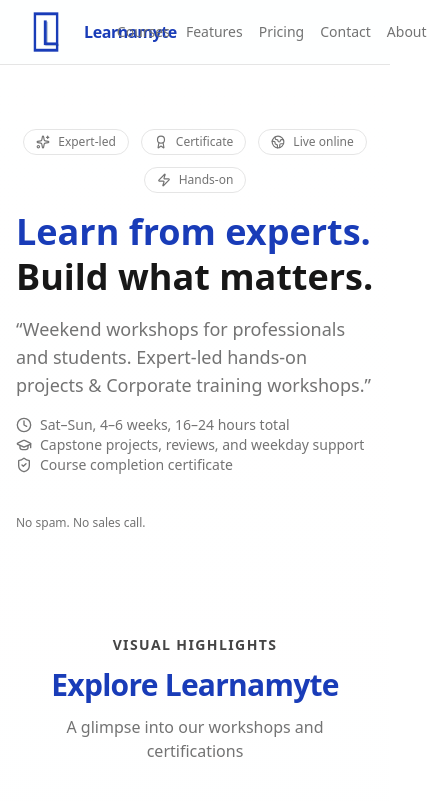
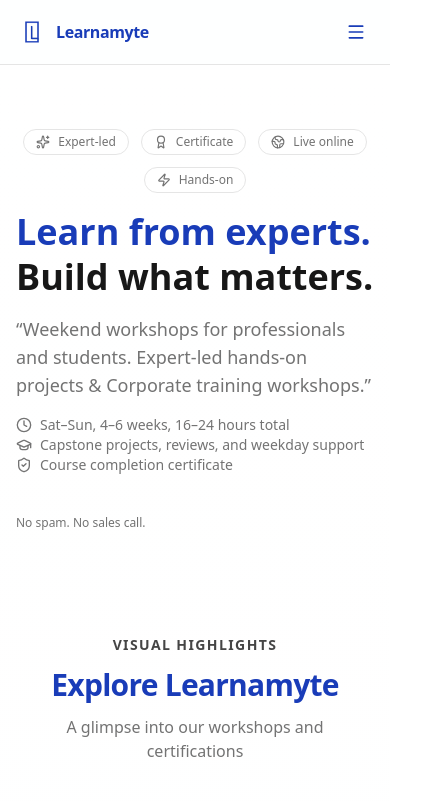
Before and after one commit to Devputra/learnamyte-site, a Next.js app: page / in a window 390 px wide. Shown: the top 801 px of the page, 427 px wide, since content can reach past the window. Built offline with nearby package versions, Linux system fonts and the light colour scheme.

Commit message:
Contact and header UI updated

```diff
--- a/src/components/LearnamyteLanding.tsx
+++ b/src/components/LearnamyteLanding.tsx
@@ -7,7 +7,7 @@
   BookOpen, CalendarDays, Users, Sparkles,
   CheckCircle2, Mail, ArrowRight, BarChart3,
   Quote, Clock, GraduationCap, ShieldCheck,
-  Phone
+  Phone, Menu, X,
 } from "lucide-react";
 
 import { Button } from "@/components/ui/button";
@@ -40,6 +40,7 @@
   const [leadPhone, setLeadPhone] = useState("");
   const [leadMsg, setLeadMsg] = useState<string | null>(null);
   const [leadBusy, setLeadBusy] = useState(false);
+  const [mobileOpen, setMobileOpen] = useState(false);
 
   function isApiResponse(x: unknown): x is ApiResponse {
     return typeof x === "object" && x !== null && "ok" in x && typeof (x as { ok: unknown }).ok === "boolean";
@@ -216,21 +217,87 @@
 <header className="sticky top-0 z-40 w-full border-b bg-background/70 backdrop-blur supports-[backdrop-filter]:bg-background/50" role="banner">
   <Container>
     <div className="flex h-16 items-center justify-between">
-            <Anchor href="/" className="flex items-center gap-2 font-bold tracking-tight" aria-label="Learnamyte home">
-              <img src="/Official_Logo.png" alt="Learnamyte Logo" className="h-15 w-15 object-contain" />
-              Learnamyte
+      {/* Logo */}
+      <Anchor
+        href="/"
+        className="flex items-center gap-2 font-bold tracking-tight"
+        aria-label="Learnamyte home"
+      >
+        <img
+          src="/Official_Logo.png"
+          alt="Learnamyte Logo"
+          className="h-8 w-8 object-contain"
+        />
+        <span className="text-base sm:text-lg">Learnamyte</span>
       </Anchor>
-            <nav className="flex items-center gap-4 text-sm" aria-label="Primary">
-              <a href="#catalog" className="text-sm text-muted-foreground hover:text-foreground">Courses</a>
-              <a href="#features" className="text-sm text-muted-foreground hover:text-foreground">Features</a>
-              <a href="#pricing" className="text-sm text-muted-foreground hover:text-foreground">Pricing</a>
-              <a href="#about" className="text-sm text-muted-foreground hover:text-foreground">Contact</a>
-              <a href="#about" className="text-sm text-muted-foreground hover:text-foreground">About</a>
+
+      {/* Desktop nav */}
+      <nav className="hidden items-center gap-4 text-sm md:flex" aria-label="Primary">
+        <a href="#catalog" className="text-muted-foreground hover:text-foreground">Courses</a>
+        <a href="#features" className="text-muted-foreground hover:text-foreground">Features</a>
+        <a href="#pricing" className="text-muted-foreground hover:text-foreground">Pricing</a>
+        <a href="#contact" className="text-muted-foreground hover:text-foreground">Contact</a>
+        <a href="#about" className="text-muted-foreground hover:text-foreground">About</a>
       </nav>
-            <div className="flex items-center gap-2" />
+
+      {/* Mobile menu button */}
+      <button
+        type="button"
+        className="inline-flex items-center justify-center rounded-md p-2 md:hidden"
+        aria-label="Toggle navigation"
+        onClick={() => setMobileOpen((prev) => !prev)}
+      >
+        {mobileOpen ? <X className="h-5 w-5" /> : <Menu className="h-5 w-5" />}
+      </button>
     </div>
   </Container>
+
+  {/* Mobile nav panel */}
+  {mobileOpen && (
+    <div className="border-t bg-background md:hidden">
+      <Container>
+        <nav className="flex flex-col gap-2 py-3 text-sm" aria-label="Mobile Primary">
+          <a
+            href="#catalog"
+            className="text-muted-foreground hover:text-foreground"
+            onClick={() => setMobileOpen(false)}
+          >
+            Courses
+          </a>
+          <a
+            href="#features"
+            className="text-muted-foreground hover:text-foreground"
+            onClick={() => setMobileOpen(false)}
+          >
+            Features
+          </a>
+          <a
+            href="#pricing"
+            className="text-muted-foreground hover:text-foreground"
+            onClick={() => setMobileOpen(false)}
+          >
+            Pricing
+          </a>
+          <a
+            href="#contact"
+            className="text-muted-foreground hover:text-foreground"
+            onClick={() => setMobileOpen(false)}
+          >
+            Contact
+          </a>
+          <a
+            href="#about"
+            className="text-muted-foreground hover:text-foreground"
+            onClick={() => setMobileOpen(false)}
+          >
+            About
+          </a>
+        </nav>
+      </Container>
+    </div>
+  )}
 </header>
+
 
       {/* Hero */}
       <section className="relative overflow-hidden">
@@ -532,18 +599,24 @@
         </Section>
       </main>
 
-{/* CTA */}
-<section className="relative">
-  <Container>
+{/* CTA / Contact */}
+<Section
+  id="contact"
+  eyebrow="Get in touch"
+  title="We’re here to help"
+  subtitle="Reach out anytime for support or course questions."
+>
+  <div className="relative">
     <div className="overflow-hidden rounded-2xl border bg-gradient-to-r from-primary/10 to-primary/5 p-8 shadow-sm sm:p-10">
       <div className="flex flex-col items-start gap-6 md:flex-row md:items-center md:justify-between">
         <div>
           <h3 className="text-2xl font-bold">Ready to learn by doing?</h3>
-          <p className="mt-2 text-muted-foreground">Join thousands leveling up with expert-led workshops.</p>
+          <p className="mt-2 text-muted-foreground">
+            Join thousands leveling up with expert-led workshops.
+          </p>
         </div>
 
         <div className="flex w-full flex-col gap-2 sm:w-auto sm:flex-row">
-
           {/* Email Support */}
           <Anchor href="mailto:team@learnamyte.com?subject=Learnamyte%20Course%20Inquiry&body=Hello%20Team%2C%0D%0A%0AI%20would%20like%20to%20know%20more%20about%20your%20workshops.">
             <Button size="lg" variant="outline" className="gap-2">
@@ -557,12 +630,11 @@
               <Phone className="h-4 w-4" aria-hidden /> Call us
             </Button>
           </Anchor>
-
         </div>
       </div>
     </div>
-  </Container>
-</section>
+  </div>
+</Section>
 
 
       {/* Footer */}
```
Lines whose indentation alone changed are shown as unchanged.
